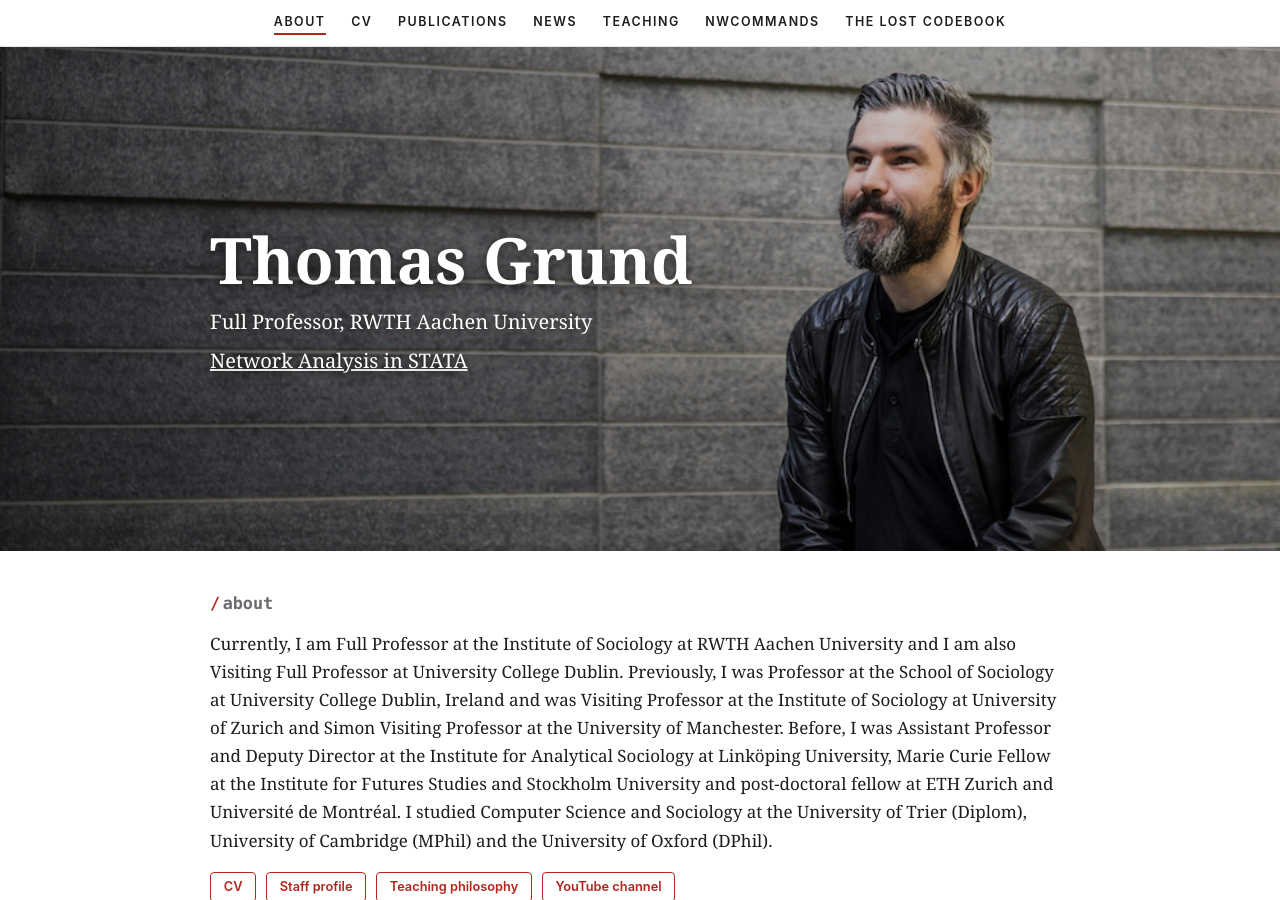
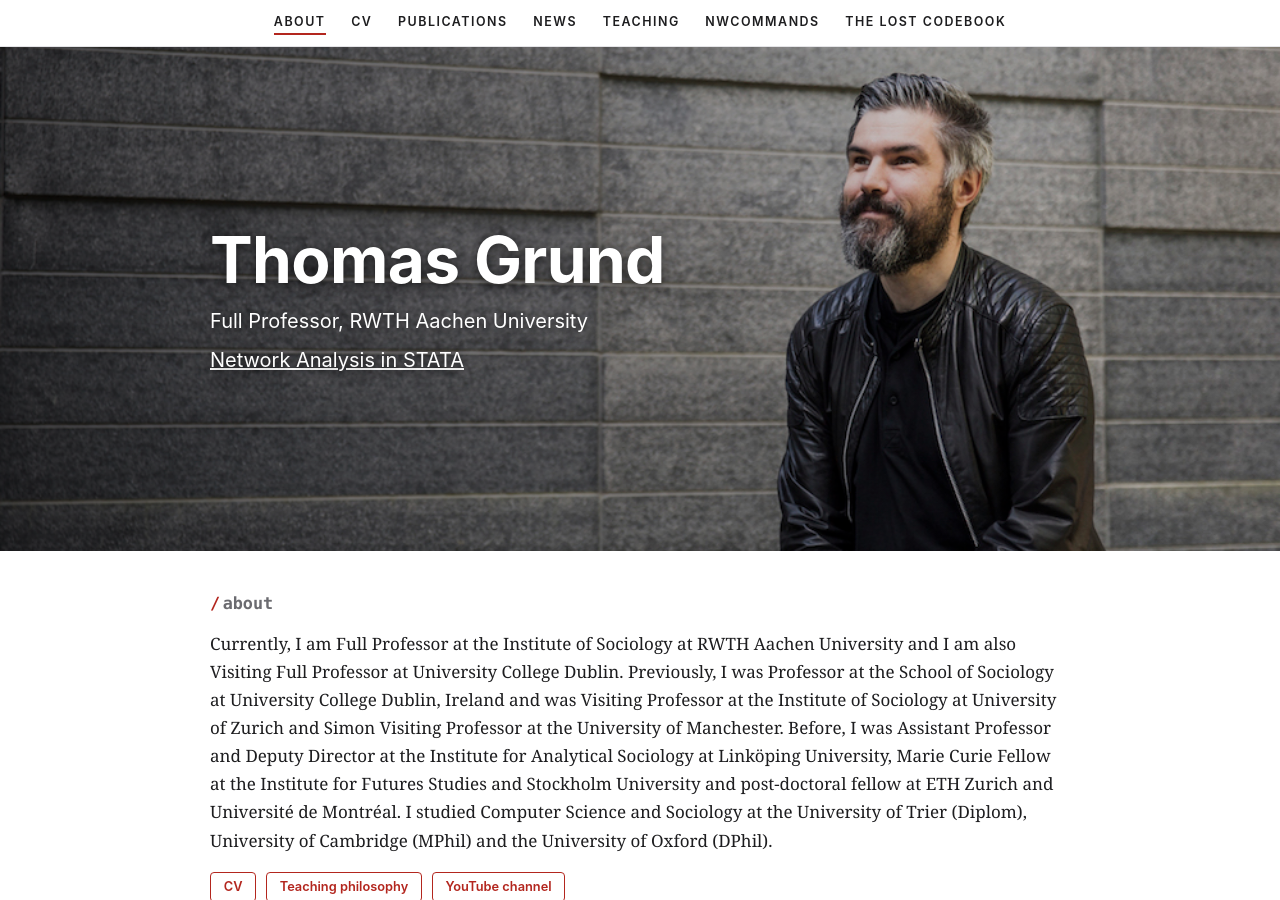
Before and after one commit to grund-family/thomas-u-grund.github.io, a Jekyll site: the page built from index.html, in a window 1280 px wide and 900 px high. Built offline with Jekyll 4.4.1, drawn with Linux system fonts in a browser that asks for light colours; some of the changed text lies outside the part shown.

Commit message:
Remove staff profile link, move publications off home, add Scholar button, hero font
Co-Authored-By: Claude Sonnet 5.5 <noreply@anthropic.com>

```diff
--- a/index.html
+++ b/index.html
@@ -9,13 +9,10 @@ hero_link_url: http://nwcommands.org
 ---
 <section id="about"><h2>about</h2>
 <p>Currently, I am Full Professor at the Institute of Sociology at RWTH Aachen University and I am also Visiting Full Professor at University College Dublin. Previously, I was Professor at the School of Sociology at University College Dublin, Ireland and was Visiting Professor at the Institute of Sociology at University of Zurich and Simon Visiting Professor at the University of Manchester. Before, I was Assistant Professor and Deputy Director at the Institute for Analytical Sociology at Linköping University, Marie Curie Fellow at the Institute for Futures Studies and Stockholm University and post-doctoral fellow at ETH Zurich and Université de Montréal. I studied Computer Science and Sociology at the University of Trier (Diplom), University of Cambridge (MPhil) and the University of Oxford (DPhil).</p>
-<div class="links"><a href="assets/cv_grund_feb2022.pdf">CV</a><a href="assets/ucd_connections_tg.pdf">Staff profile</a><a href="assets/teaching_philosophy.pdf">Teaching philosophy</a><a href="https://www.youtube.com/channel/UCGbk9zhUs0re2ZfEaUnv9pw">YouTube channel</a></div></section>
+<div class="links"><a href="assets/cv_grund_feb2022.pdf">CV</a><a href="assets/teaching_philosophy.pdf">Teaching philosophy</a><a href="https://www.youtube.com/channel/UCGbk9zhUs0re2ZfEaUnv9pw">YouTube channel</a></div></section>
 {% if site.posts.size > 0 %}<section id="news"><h2>news</h2>
 {% for n in site.posts limit:3 %}{% include news_item.html n=n %}{% endfor %}
 <p><a href="{{ '/news.html' | relative_url }}">All news &rarr;</a></p></section>{% endif %}
-<section id="selected"><h2>recent publications</h2>
-{% assign shown = 0 %}{% for p in site.data.publications %}{% if p.featured %}{% include pub.html p=p %}{% endif %}{% endfor %}
-<p><a href="{{ '/publications.html' | relative_url }}">All publications &rarr;</a></p></section>
 <section id="what-is-sociology"><h2>what is sociology?</h2><div class="video"><iframe src="https://www.youtube.com/embed/_6cGFj71s7w" title="What is sociology?" loading="lazy" allow="accelerometer;encrypted-media;picture-in-picture" allowfullscreen></iframe></div></section>
 <section id="professor-g"><h2>professor g</h2><div class="video"><iframe src="https://www.youtube.com/embed/jOmlUMEoEMM" title="Professor G" loading="lazy" allow="accelerometer;encrypted-media;picture-in-picture" allowfullscreen></iframe></div></section>
 <section id="online"><h2>teaching offline or online?</h2><div class="grid"><div class="video"><iframe src="https://www.youtube.com/embed/tPUlWS6Uspo" title="YouTube video" loading="lazy" allow="accelerometer;encrypted-media;picture-in-picture" allowfullscreen></iframe></div><div class="video"><iframe src="https://www.youtube.com/embed/fxOZM41sA0Y" title="YouTube video" loading="lazy" allow="accelerometer;encrypted-media;picture-in-picture" allowfullscreen></iframe></div><div class="video"><iframe src="https://www.youtube.com/embed/EsE91fZgjY4" title="YouTube video" loading="lazy" allow="accelerometer;encrypted-media;picture-in-picture" allowfullscreen></iframe></div></div>
--- a/publications.html
+++ b/publications.html
@@ -3,7 +3,8 @@ layout: default
 title: Publications
 ---
 <h1>Publications</h1>
-<p class="muted">Full, always up-to-date list on <a href="https://scholar.google.com/citations?hl=en&user=Sc05sIwAAAAJ&view_op=list_works&sortby=pubdate">Google Scholar</a>. Click “Abstract” to expand.</p>
+<div class="links"><a href="https://scholar.google.com/citations?hl=en&user=Sc05sIwAAAAJ&view_op=list_works&sortby=pubdate">Google Scholar profile &rarr;</a></div>
+<p class="muted">Click “Abstract” to expand.</p>
 {% assign years = site.data.publications | group_by: "year" | sort: "name" | reverse %}
 {% for y in years %}<section><h2>{{ y.name }}</h2>
 {% for p in y.items %}{% include pub.html p=p %}{% endfor %}</section>{% endfor %}
--- a/style.css
+++ b/style.css
@@ -10,7 +10,8 @@ nav a{color:var(--fg);text-decoration:none;padding:.3rem 0;border-bottom:2px sol
 nav a:hover,nav a[aria-current]{border-bottom-color:var(--accent)}
 .hero{background:#333 center/cover no-repeat;display:flex;align-items:center;color:#fff}
 .hero .in{width:100%;max-width:var(--max);margin:0 auto;padding:2rem 1.25rem}
-.hero h1{font-size:clamp(2.2rem,7vw,4rem);margin:0;text-shadow:0 2px 12px rgba(0,0,0,.6)}
+.hero h1,.hero p{font-family:-apple-system,BlinkMacSystemFont,"Segoe UI",Helvetica,Arial,sans-serif}
+.hero h1{font-weight:700;letter-spacing:-.01em;font-size:clamp(2.2rem,7vw,4rem);margin:0;text-shadow:0 2px 12px rgba(0,0,0,.6)}
 .hero p{margin:.4rem 0 0;font-size:1.25rem;text-shadow:0 2px 8px rgba(0,0,0,.6)}
 .hero a{color:#fff}
 main{max-width:var(--max);margin:0 auto;padding:1rem 1.25rem 3rem}
```
